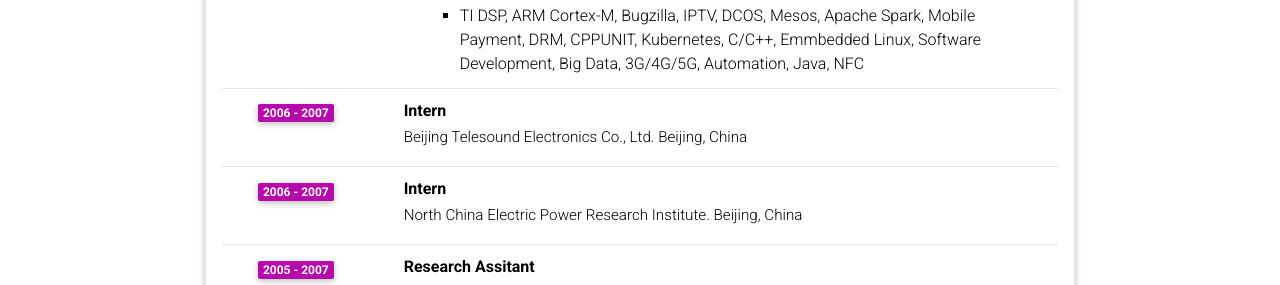
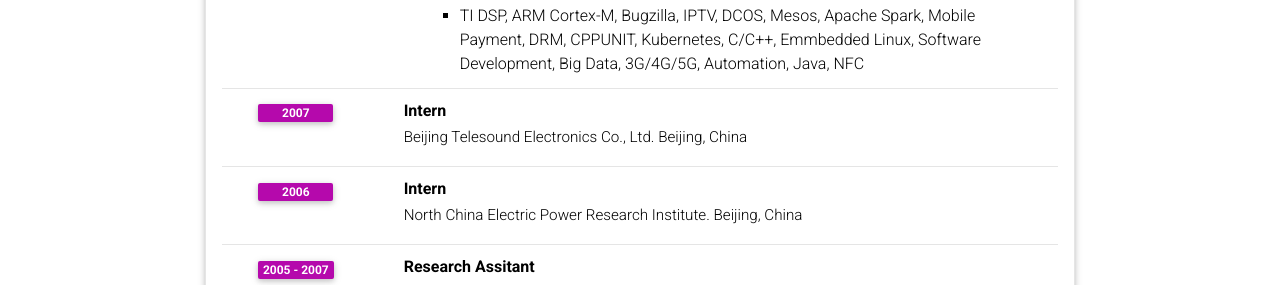
Before and after one commit to limx59/limx59.github.io, a Jekyll site: the page built from _pages/cv.md, in a window 1280 px wide and 900 px high, scrolled down 2318 px. Shown: the part 154-439 px from the top of the window. Built offline with Jekyll 4.4.1, drawn with Linux system fonts in a browser that asks for light colours; comment, search, counter and statistics services are not loaded; a style sheet for code colours, icons or effects is not loaded.

Commit message:
Update cv.yml

```diff
--- a/_data/cv.yml
+++ b/_data/cv.yml
@@ -86,12 +86,12 @@
 
     - title: Intern
       institution: Beijing Telesound Electronics Co., Ltd. Beijing, China
-      year: 2006 - 2007
+      year: 2007
       description:
 
     - title: Intern
       institution: North China Electric Power Research Institute. Beijing, China
-      year: 2006 - 2007
+      year: 2006
       description:
 
     - title: Research Assitant
```
